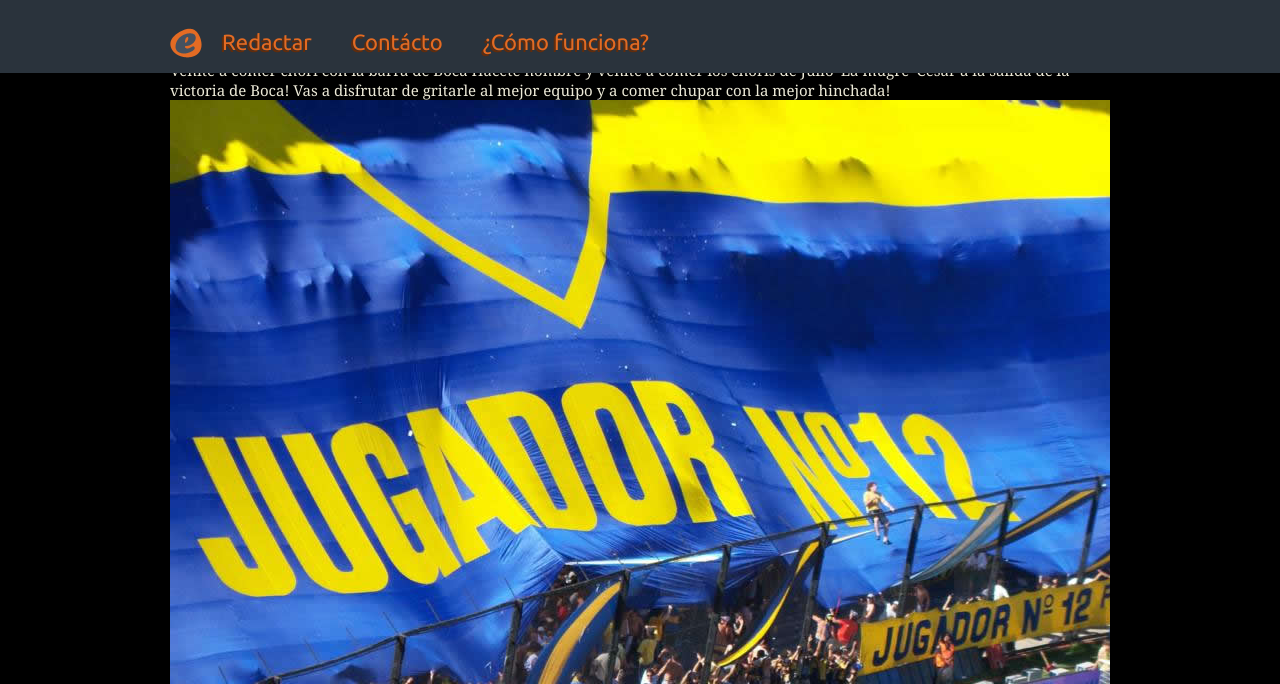
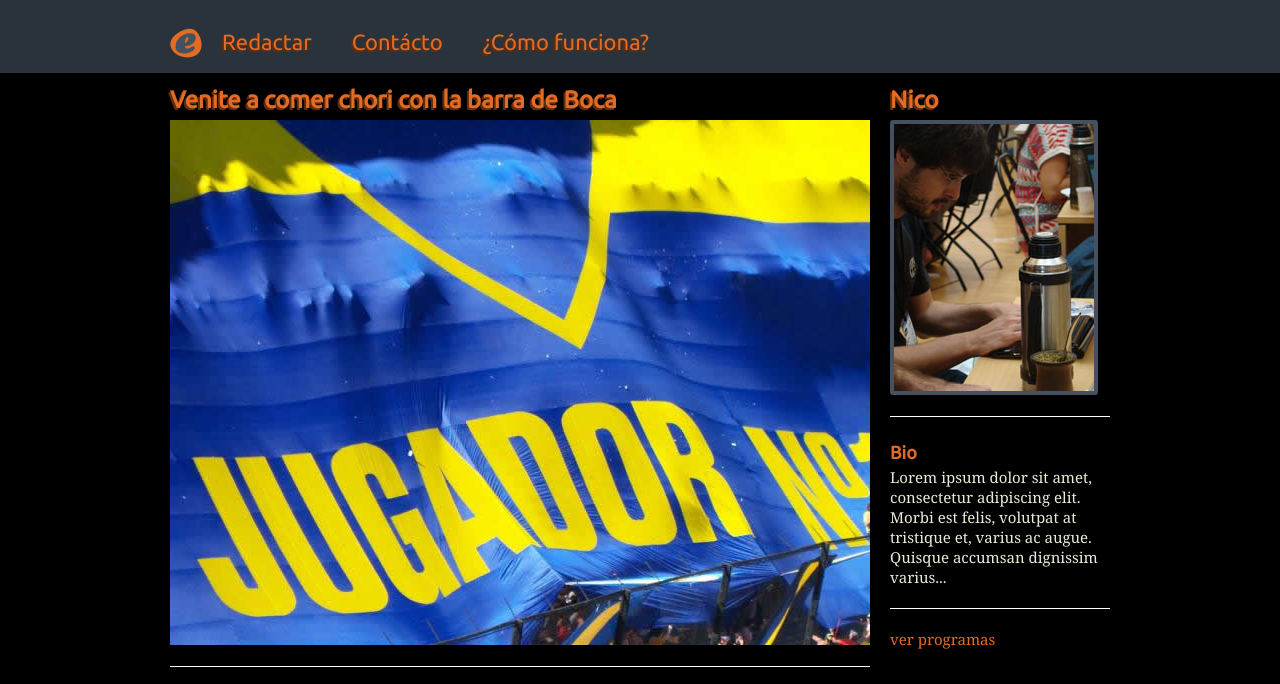
Before and after one commit to clodo/espiante, a Django app: page /ver-programa/1/ in a window 1280 px wide. Shown: the top 684 px of the page. Run offline with Django 3.2, Linux system fonts and the light colour scheme; data comes from the database, SQL or seed files in the repository; parts of the project's set-up code (start-up, migrations or seed data) failed here and were passed over; some libraries are stand-ins or nearby versions.

Commit message:
detalle programa

```diff
--- a/programas/templates/base.html
+++ b/programas/templates/base.html
@@ -49,6 +49,16 @@
   </head>
 
   <body>
+    <div id="fb-root"></div>
+    <script>(function(d, s, id) {
+      var js, fjs = d.getElementsByTagName(s)[0];
+      if (d.getElementById(id)) return;
+      js = d.createElement(s); js.id = id;
+      js.src = "//connect.facebook.net/en_US/all.js#xfbml=1&appId=267542096694116";
+      fjs.parentNode.insertBefore(js, fjs);
+    }(document, 'script', 'facebook-jssdk'));</script>
+
+    <script>!function(d,s,id){var js,fjs=d.getElementsByTagName(s)[0];if(!d.getElementById(id)){js=d.createElement(s);js.id=id;js.src="https://platform.twitter.com/widgets.js";fjs.parentNode.insertBefore(js,fjs);}}(document,"script","twitter-wjs");</script>
 
     <div class="navbar navbar-fixed-top">
       <div class="navbar-inner">
--- a/programas/templates/programa.html
+++ b/programas/templates/programa.html
@@ -5,7 +5,10 @@
 $(function() {
     $("#slides").slides({
         effect: 'slide, fade',
-        play: 5000
+        play: 5000,
+        generateNextPrev: false,
+        pagination: false,
+        generatePagination: false
     });
 
     initialize({{ programa.lat }}, {{ programa.lon }});
@@ -26,7 +29,59 @@ function initialize(latitud, longitud) {
                             });
 }
 </script>
-<div id="programa_container">
+<div class="row" style="margin-top: 20px;">
+  <div class="span9">
+    <h2>{{ programa.nombre }}</h2>
+    <div id="slides">
+        <div class="slides_container">
+            {% for foto in programa.imagenprograma_set.all %}
+                <div>
+                    <img src="{{ MEDIA_URL }}{{ foto.imagen }}" />
+                </div>
+            {% endfor %}
+        </div>
+    </div>
+
+    <hr />
+
+    <div class="row">
+      <div class="span3">
+        <div id="map_canvas" style="width: 220px; height: 220px"></div>
+
+        <hr />
+
+        <dl class="dl-horizontal">
+            <dt>Precio:</dt>
+            <dd>{{ programa.costo }}</dd>
+            <dt>Duración:</dt>
+            <dd>{{ programa.duracion }} horas</dd>
+        </dl>
+
+        <hr />
+
+        <div class="fb-like" data-href="http://espiante.co" data-send="true" data-layout="button_count" data-width="320" data-show-faces="false" data-colorscheme="dark" data-font="verdana"></div>
+        <a href="https://twitter.com/share" class="twitter-share-button" data-lang="en">Tweet</a>
+      </div>
+      <div class="span6">
+        <p>{{ programa.descripcion }}</p>
+      </div>
+    </div>
+  </div>
+  <div class="span3">
+    <h2>{{ programa.guia.nombre }}</h2>
+    <img class="thumbnail" src="{{ STATIC_URL }}img/nico-bases.jpeg" />
+
+    <hr />
+
+    <h3>Bio</h3>
+    <p>Lorem ipsum dolor sit amet, consectetur adipiscing elit. Morbi est felis, volutpat at tristique et, varius ac augue. Quisque accumsan dignissim varius...</p>
+
+    <hr />
+
+    <a href="#">ver programas</a>
+  </div>
+</div>
+<!-- div id="programa_container">
     <div id="detalle">
         {{ programa.nombre }}
         {{ programa.descripcion }}
@@ -43,5 +98,5 @@ function initialize(latitud, longitud) {
     </div>
 
     <div id="map_canvas" style="width: 300px; height:300px"></div>
-</div>
+</div -->
 {% endblock %}
```
Also changed, not shown: programas/static/css/site.css (+8 -8 lines), programas/templates/home.html (+4 -4 lines), programas/static/img/nico-bases.jpeg (added).
